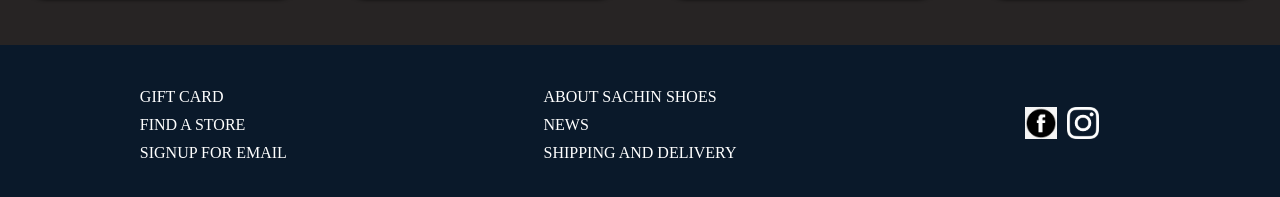
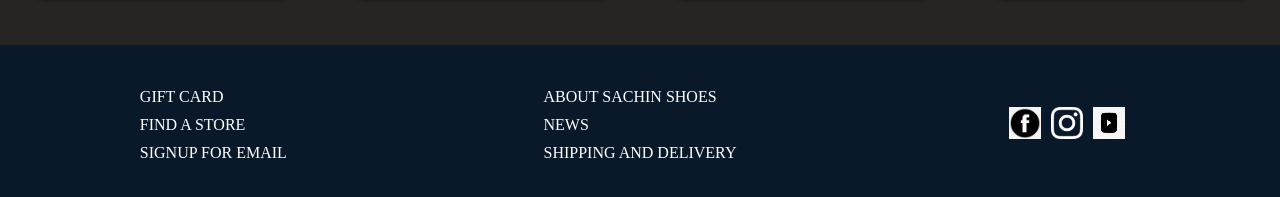
Before and after one commit to SajanThapa22/game-website, a plain HTML site: page index.html in a window 1280 px wide. Shown: the part 1443-1640 px from the top of the page. Drawn offline with Linux system fonts and the light colour scheme.

Commit message:
Update index.html

```diff
--- a/index.html
+++ b/index.html
@@ -369,7 +369,7 @@
         <div class="social-media">
             <a href="https://www.facebook.com"><img src="images/fb-logo.png" alt="facebook logo"></a>
             <a href="https://www.instagram.com"><img src="images/insta-logo.png" alt="ig logo"></a>
-            <a href="https://www.youtube.com"></a>
+            <a href="https://www.youtube.com"><img src="images/yt-logo.jpg" alt="youtube logo"></a>
         </div>
     </footer>
     <script src="gameCard.js"></script>
```
